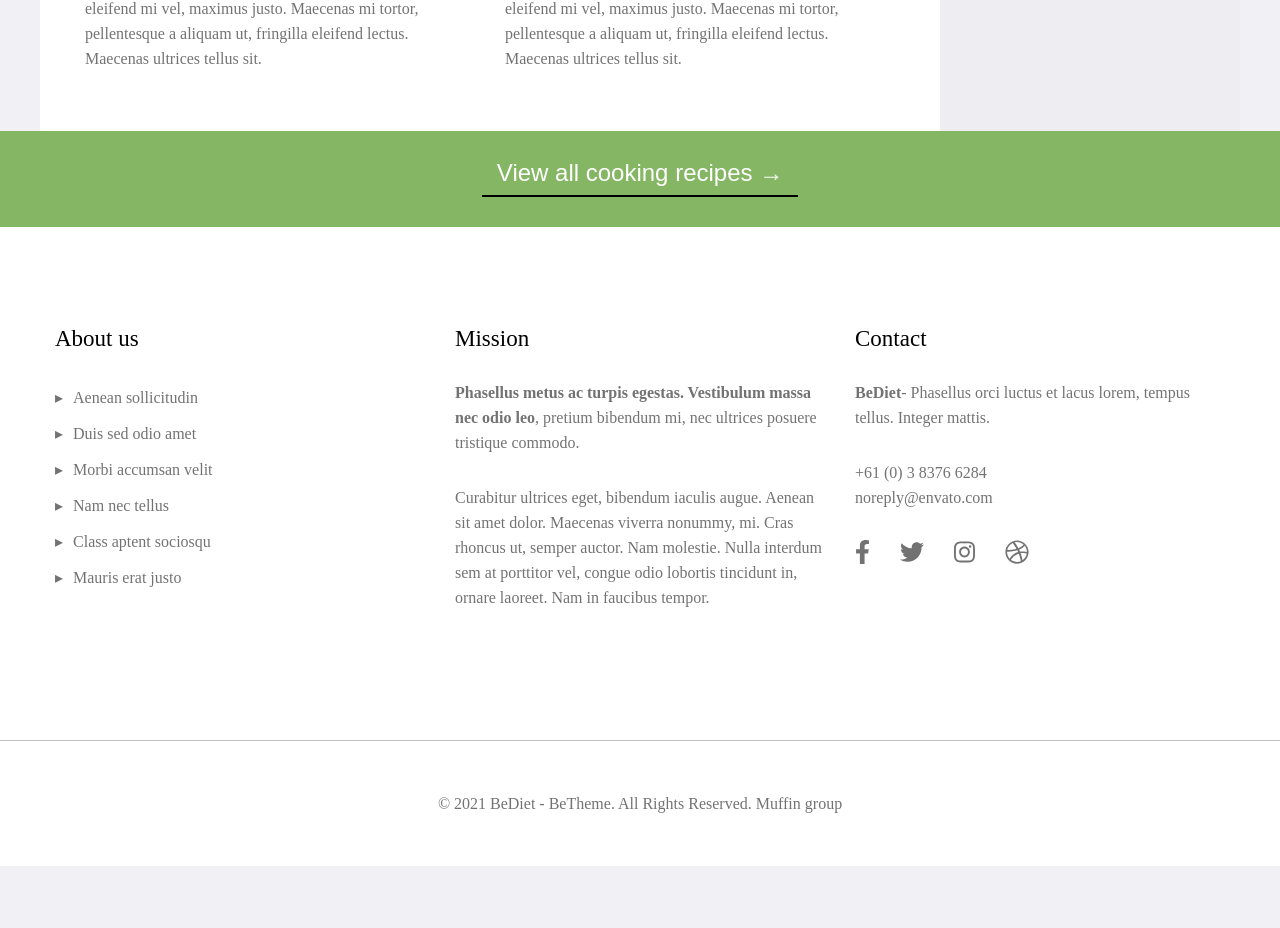
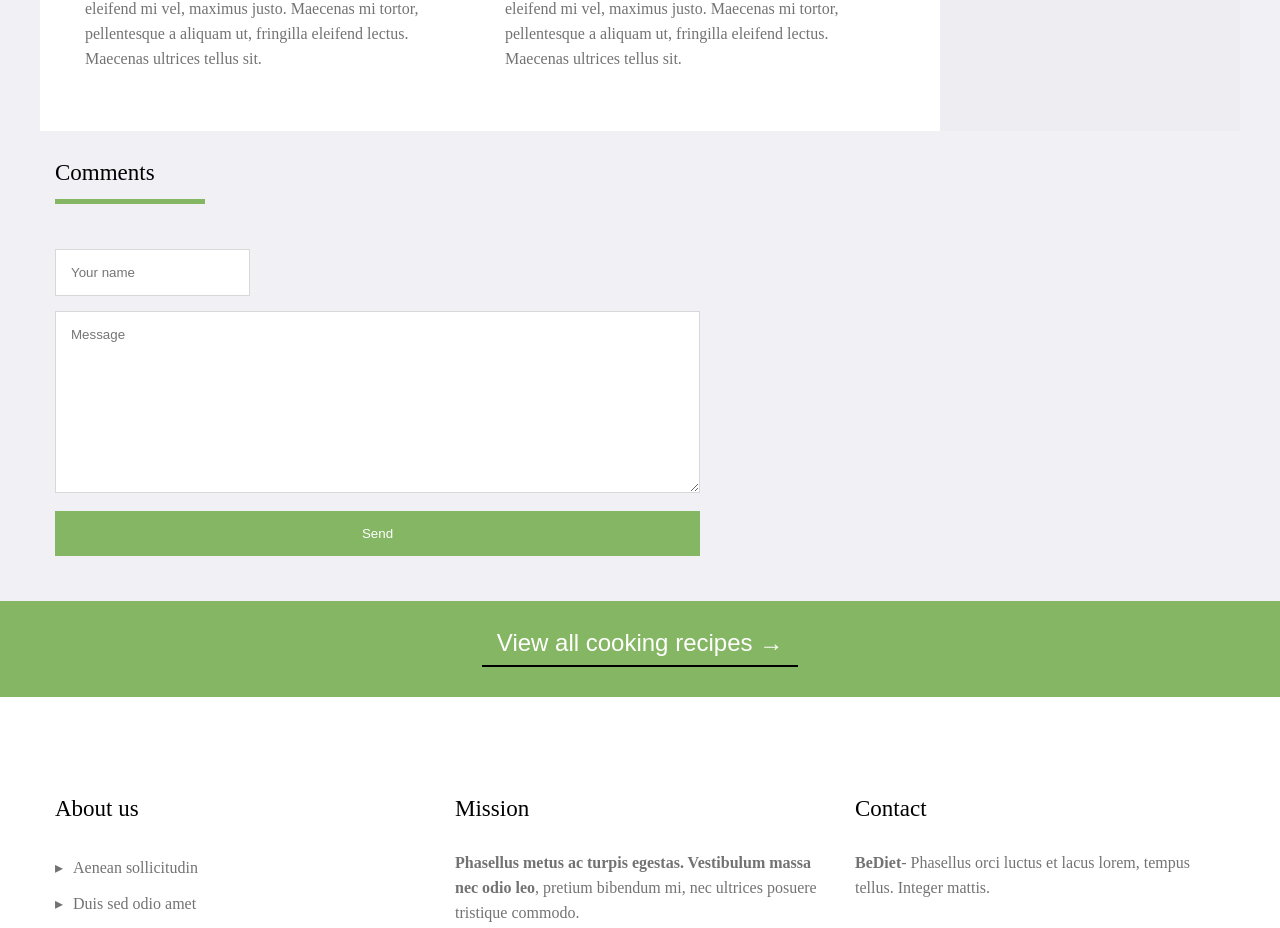
Before and after one commit to o-gtkv/blog-on-react, a React (Create React App) app: page /recipes/1 in a window 1280 px wide. Shown: the part 2353-3281 px from the top of the page. Before the commit the page ends 3219 px from the top, so only its background shows below. Built offline with nearby package versions, Linux system fonts and the light colour scheme; a web font is replaced by a local one.

Commit message:
added Comments component

```diff
--- /dev/null
+++ b/src/App/Main/Components/Comments/Comments.css
@@ -0,0 +1,7 @@
+.comments-list {
+    background-color: #eeeef2;
+}
+
+.comments-list__item + .comments-list__item {
+    margin-top: 15px;
+}
--- /dev/null
+++ b/src/App/Main/Components/Comments/Comments.js
@@ -0,0 +1,98 @@
+import React, { Fragment } from 'react'
+import { useState } from 'react'
+
+import './Comments.css'
+
+function addComment(comments, id, name, text) {
+    if (!comments[id]) {
+        comments[id] = []
+    }
+    comments[id].push({
+        name,
+        text
+    })
+    return comments
+}
+
+const Comments = ({className, id, comments, newComment}) => {
+    const [nameValue, setNameValue] = useState('')
+    const [messageValue, setMessageValue] = useState('')
+
+    const onSend = (event) => {
+        event.preventDefault()
+        newComment(addComment(comments, id, nameValue, messageValue))
+        setNameValue('')
+        setMessageValue('')
+    }
+
+    const onNameValueChange = (event) => {
+        setNameValue(event.target.value)
+    }
+
+    const onMessageValueChange = (event) =>{
+        setMessageValue(event.target.value)
+    }
+
+    return (
+        <Fragment>
+            <div className="row margin-top--md">
+                <div className="col-xs-12 col-md-3">
+                    <h4>Comments</h4>
+                    <div className="line line--color-primary line--width-bold margin-top--xs margin-bottom--xs" />
+                </div>
+            </div>
+            <div className="comments-list margin-top--md">
+                {
+                    (function () {
+                        if (comments[id]) {
+                            return comments[id].map((comment, i) => (
+                                <div  className="comments-list__item" key={i}>
+                                    <div style={{lineHeight: '20px'}}>{(new Date ).toDateString() + ' from ' + comment.name}</div>
+                                    <div>{comment.text}</div>
+                                </div>
+                            ))
+                        }
+                        return null
+                    })()
+                }
+            </div>
+            <form className={'form ' + className ? className : '' }>
+                <div className="row">
+                    <div className="col-xs-12 col-md-3">
+                        <input
+                            className="form__control"
+                            type="text"
+                            value={nameValue}
+                            onChange={onNameValueChange}
+                            placeholder="Your name"
+                        />
+                    </div>
+                </div>
+                <div className="row">
+                    <div className="col-xs-12 col-md-9">
+                        <textarea
+                            className="form__control"
+                            rows="10"
+                            value={messageValue}
+                            onChange={onMessageValueChange}
+                            placeholder="Message"
+                        />
+                    </div>
+                </div>
+                <div className="row">
+                    <div className="col-xs-12 col-md-9" style={{display: 'flex', justifyContent: 'flex-end'}}>
+                        <input
+                            className="btn form__control"
+                            type="submit"
+                            onClick={onSend}
+                            value="Send"
+                            disabled={nameValue === '' || messageValue === ''}
+                        />
+                    </div>
+                </div>
+            </form>
+        </Fragment>
+    )
+}
+
+export default Comments
--- a/src/App/Main/Main.js
+++ b/src/App/Main/Main.js
@@ -1,4 +1,4 @@
-import React from 'react'
+import React, { useState } from 'react'
 import { Route } from 'react-router-dom'
 
 import HomePage from './HomePage/HomePage'
@@ -8,6 +8,9 @@ import RecipesPage from './RecipesPage/RecipesPage'
 import RecipePage from './RecipePage/RecipePage'
 
 const Main = ({recipesDB, articlesDB}) => {
+    const [comments, newComment] = useState({})
+    console.log('asdasddsadsa')
+
     return (
         <main className="main">
             <Route exact path="/" render={() => <HomePage recipesDB={recipesDB} articlesDB={articlesDB} />} />
@@ -16,8 +19,7 @@ const Main = ({recipesDB, articlesDB}) => {
             <Route exact path="/breakfast" render={() => <RecipesPage category="Breakfast" recipesDB={recipesDB} />} />
             <Route exact path="/lunch" render={() => <RecipesPage category="Lunch" recipesDB={recipesDB} />} />
             <Route exact path="/dinner" render={() => <RecipesPage category="Dinner" recipesDB={recipesDB} />} />
-            <Route exact path="/recipes/:id" render={({match}) => <RecipePage recipesDB={recipesDB} match={match} />} />
-            {/* <Route exact path="/recipes/:id" component={RecipePage} /> */}
+            <Route exact path="/recipes/:id" render={({match}) => <RecipePage recipesDB={recipesDB} match={match} comments={comments} newComment={newComment} />} />
         </main>
     )
 }
--- a/src/App/Main/RecipePage/RecipePage.js
+++ b/src/App/Main/RecipePage/RecipePage.js
@@ -5,9 +5,10 @@ import AllRecipesLink from '../Components/AllRecipesLink/AllRecipesLink'
 // import Panel from '..   /Components/Panel/Panel'
 
 import './RecipePage.css'
+import Comments from '../Components/Comments/Comments'
 
-const RecipePage = ({recipesDB, match}) => {
-    const {image, name} = {...recipesDB.find(recipe => recipe.id === Number(match.params.id))}
+const RecipePage = ({recipesDB, match, comments, newComment}) => {
+    const {id, image, name} = {...recipesDB.find(recipe => recipe.id === Number(match.params.id))}
 
     return (
         <Fragment>
@@ -92,6 +93,11 @@ const RecipePage = ({recipesDB, match}) => {
                         </div>
                     </div>
                 </div>
+                <div className="row">
+                    <div className="col-xs-12 col-md-9">
+                        <Comments className="margin-top--md margin-bottom--md" id={id} comments={comments} newComment={newComment} />
+                    </div>
+                </div>
             </div>
             <AllRecipesLink />
         </Fragment>
--- a/src/assets/grid.css
+++ b/src/assets/grid.css
@@ -14,6 +14,10 @@
 
 .row--justify-center {
     justify-content: center;
+}
+
+.row--justify-right {
+    justify-content: flex-end;
 }
 
 .col-xs-2 {
--- a/src/assets/style.css
+++ b/src/assets/style.css
@@ -216,6 +216,10 @@ h5 {
     margin-bottom: 15px;
 }
 
+.margin-top--xs {
+    margin-top: 15px;
+}
+
 .margin-bottom--lg {
     margin-bottom: 100px;
 }
```
